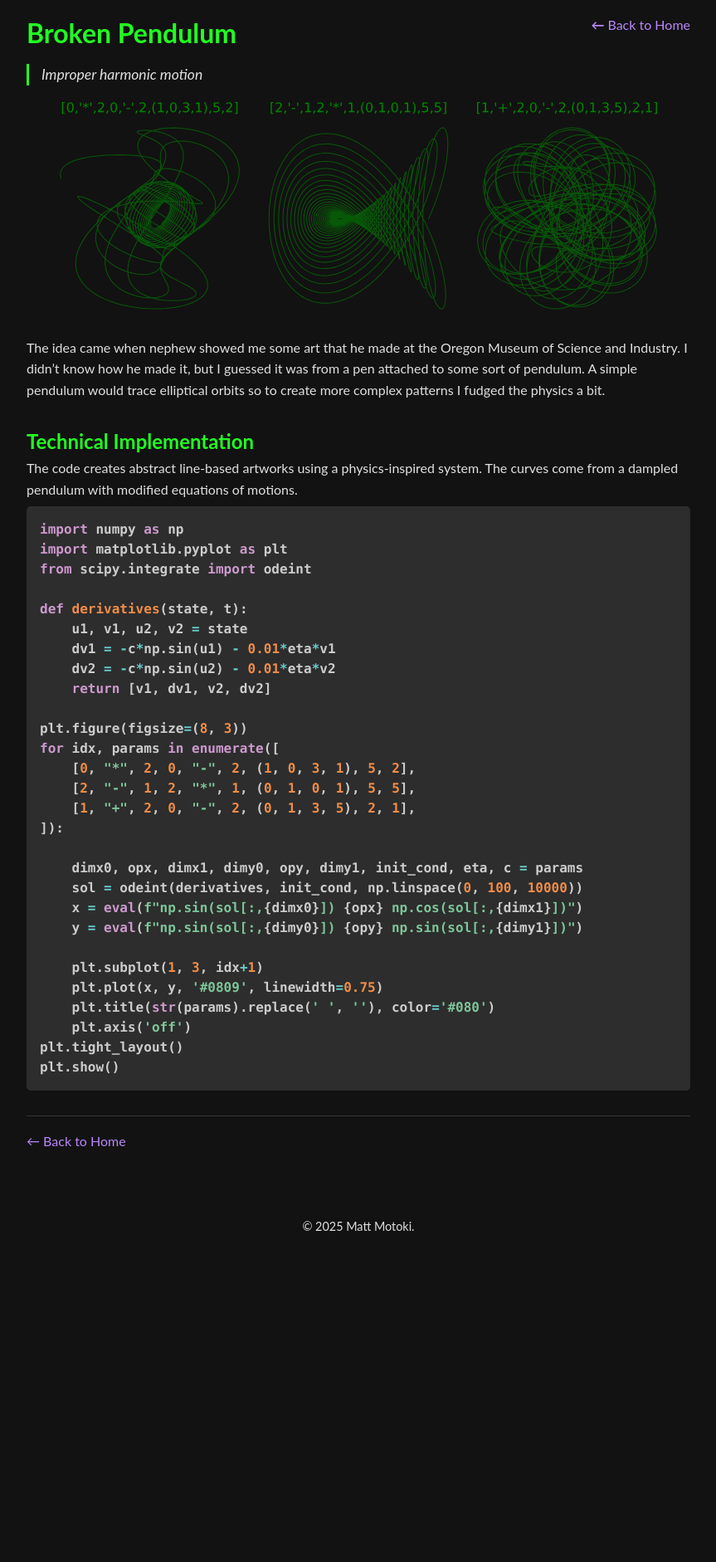
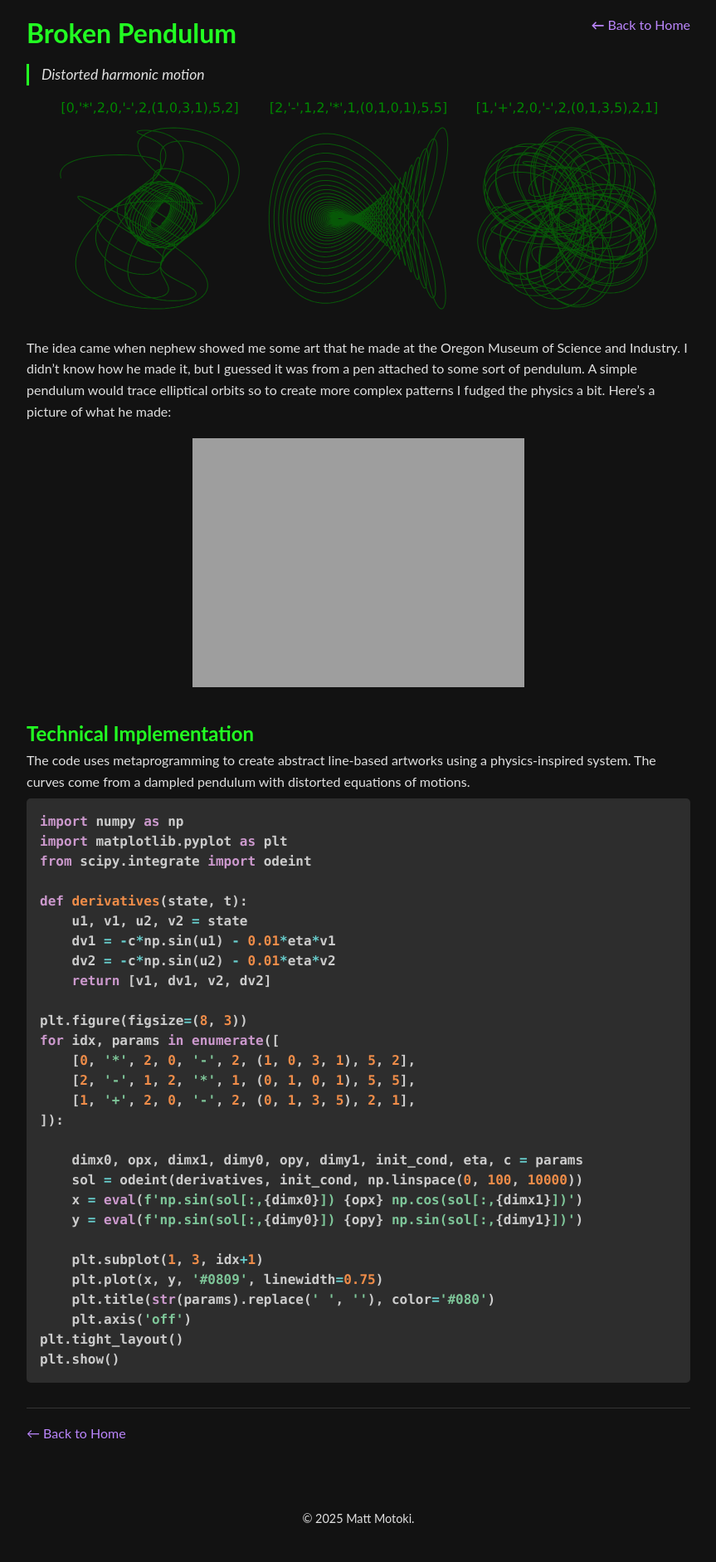
Before and after one commit to mattmotoki/mattmotoki.github.io, a Jekyll site: the page built from _art/broken-pendulum.md, in a window 1280 px wide. Shown: the whole page at 83% size, without its empty margins (208-1071 px from the left). Built offline with Jekyll 4.4.1, drawn with Linux system fonts in a browser that asks for light colours; nearby versions of some CDN libraries; a style sheet for code colours, icons or effects is not loaded; before the commit the page ends 1530 px from its top, so only the background shows below that.

Commit message:
Add Luke's art

````diff
--- a/_art/broken-pendulum.md
+++ b/_art/broken-pendulum.md
@@ -2,15 +2,19 @@
 title: "Broken Pendulum"
 image: "/assets/images/broken-pendulum-thumbnail.svg"
 display_image: "/assets/images/broken-pendulum-wide.svg"
-tagline: "Improper harmonic motion"
+tagline: "Distorted harmonic motion"
 priority: 3
 description: ""
 ---
 
-The idea came when nephew showed me some art that he made at the Oregon Museum of Science and Industry. I didn't know how he made it, but I guessed it was from a pen attached to some sort of pendulum. A simple pendulum would trace elliptical orbits so to create more complex patterns I fudged the physics a bit.
+The idea came when nephew showed me some art that he made at the Oregon Museum of Science and Industry. I didn't know how he made it, but I guessed it was from a pen attached to some sort of pendulum. A simple pendulum would trace elliptical orbits so to create more complex patterns I fudged the physics a bit. Here's a picture of what he made:
+
+<div class="art-image-container">
+  <img src="/assets/images/luke's-art.jpg" alt="Luke's Art" class="art-detail-image">
+</div>
 
 ## Technical Implementation
-The code creates abstract line-based artworks using a physics-inspired system. The curves come from a dampled pendulum with modified equations of motions.
+The code uses metaprogramming to create abstract line-based artworks using a physics-inspired system. The curves come from a dampled pendulum with distorted equations of motions.
 
 
 ```python
@@ -26,15 +30,15 @@
 
 plt.figure(figsize=(8, 3))
 for idx, params in enumerate([
-    [0, "*", 2, 0, "-", 2, (1, 0, 3, 1), 5, 2],
-    [2, "-", 1, 2, "*", 1, (0, 1, 0, 1), 5, 5],
-    [1, "+", 2, 0, "-", 2, (0, 1, 3, 5), 2, 1],
+    [0, '*', 2, 0, '-', 2, (1, 0, 3, 1), 5, 2],
+    [2, '-', 1, 2, '*', 1, (0, 1, 0, 1), 5, 5],
+    [1, '+', 2, 0, '-', 2, (0, 1, 3, 5), 2, 1],
 ]):
 
     dimx0, opx, dimx1, dimy0, opy, dimy1, init_cond, eta, c = params
     sol = odeint(derivatives, init_cond, np.linspace(0, 100, 10000))
-    x = eval(f"np.sin(sol[:,{dimx0}]) {opx} np.cos(sol[:,{dimx1}])")
-    y = eval(f"np.sin(sol[:,{dimy0}]) {opy} np.sin(sol[:,{dimy1}])")
+    x = eval(f'np.sin(sol[:,{dimx0}]) {opx} np.cos(sol[:,{dimx1}])')
+    y = eval(f'np.sin(sol[:,{dimy0}]) {opy} np.sin(sol[:,{dimy1}])')
 
     plt.subplot(1, 3, idx+1)
     plt.plot(x, y, '#0809', linewidth=0.75)
````
Also changed, not shown: _art/blue-holes.md (+1 -1 lines), _art/planet-rosella.md (+1 -1 lines), _art/rosella-curves.md (+1 -1 lines), assets/images/blue-holes-thumbnail.svg, assets/images/blue-holes-wide.svg, 1 other file.
